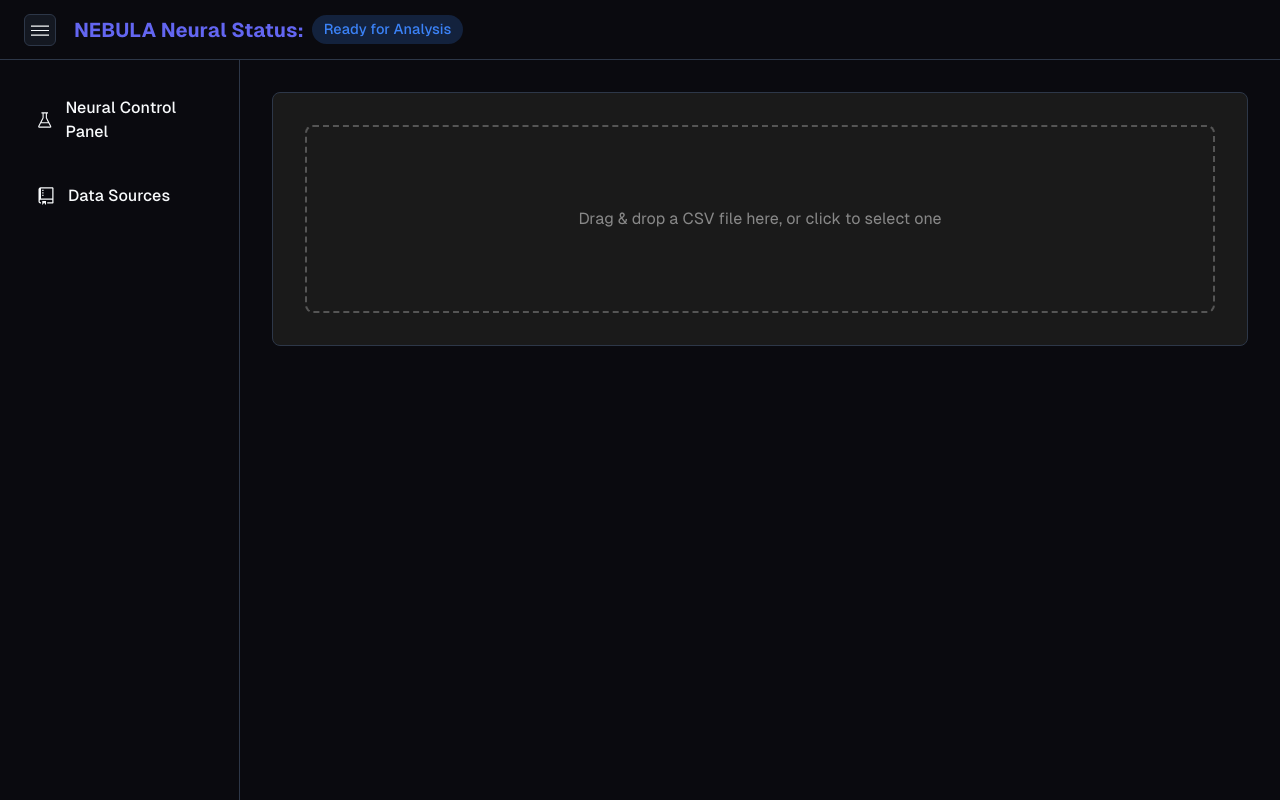
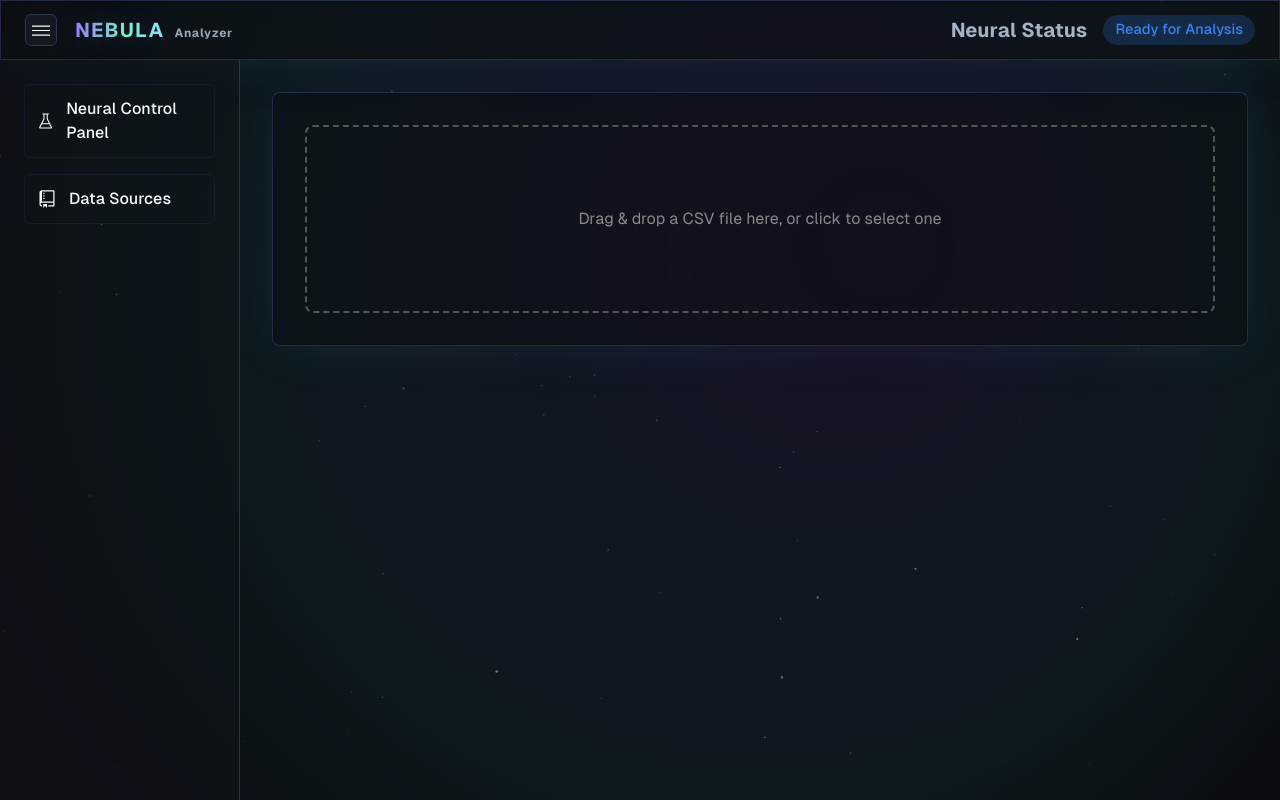
Before and after one commit to shobith-s/nebula-analyzer, a React (Vite) app in the folder frontend/: page / in a window 1280 px wide. Built offline with nearby package versions, Linux system fonts and the light colour scheme.

Commit message:
Adjusting the result panel and input panel

```diff
--- a/frontend/src/App.css
+++ b/frontend/src/App.css
@@ -628,3 +628,186 @@ th {
 .sidebar-toggle:hover {
   border-color: var(--nebula-purple);
 }
+
+/* ===== Cosmic Theme Layers ===== */
+.app-container {
+  position: relative;
+  isolation: isolate;
+}
+
+.bg-canvas {
+  position: fixed;
+  inset: 0;
+  z-index: 0;
+  pointer-events: none;
+  opacity: 0.85;
+  mix-blend-mode: screen;
+}
+
+.header,
+.sidebar,
+.main-canvas,
+.card,
+.panel {
+  position: relative;
+  z-index: 1;
+}
+
+/* Glass & holo styles */
+.glass {
+  background: rgba(15, 17, 21, 0.55);
+  backdrop-filter: blur(12px) saturate(120%);
+  -webkit-backdrop-filter: blur(12px) saturate(120%);
+}
+
+.holo-border {
+  border: 1px solid rgba(120, 140, 255, 0.22);
+  box-shadow:
+    0 0 0 1px rgba(0, 0, 0, 0.3) inset,
+    0 8px 40px rgba(40, 200, 150, 0.06),
+    0 0 60px rgba(110, 60, 220, 0.08);
+}
+
+/* Brand */
+.brand {
+  display: flex;
+  align-items: baseline;
+  gap: 10px;
+  margin-right: 12px;
+}
+
+.brand-core {
+  font-weight: 800;
+  letter-spacing: 0.06em;
+  background: linear-gradient(90deg, #9d7bff 0%, #7ef0c6 55%, #8de0ff 100%);
+  -webkit-background-clip: text;
+  background-clip: text;
+  color: transparent;
+  text-shadow: 0 0 30px rgba(125, 200, 255, 0.25);
+}
+
+.brand-sub {
+  color: #a9b7c9;
+  font-size: 12px;
+  letter-spacing: .05em;
+  opacity: .9;
+}
+
+.header-spacer {
+  flex: 1;
+}
+
+.header-label {
+  color: #a6b3c6;
+  margin-right: 8px;
+}
+
+/* Sidebar rail */
+.sidebar {
+  background: rgba(18, 20, 26, 0.55);
+}
+
+.sidebar-link {
+  border: 1px solid rgba(120, 140, 255, 0.08);
+}
+
+.sidebar-link:hover {
+  background: rgba(99, 102, 241, 0.15);
+}
+
+/* Quick actions */
+.quick-actions {
+  display: flex;
+  flex-wrap: wrap;
+  gap: 8px;
+  margin-bottom: 6px;
+}
+
+.chip {
+  border-radius: 9999px;
+  padding: 6px 12px;
+  font-size: 12px;
+  border: 1px solid rgba(120, 140, 255, 0.24);
+  background: rgba(14, 16, 22, 0.6);
+  color: #dfe9ff;
+  cursor: pointer;
+  user-select: none;
+}
+
+.chip:disabled {
+  opacity: .6;
+  cursor: default;
+}
+
+.neon-chip:hover {
+  box-shadow: 0 0 0 2px rgba(26, 165, 121, 0.12), 0 0 18px rgba(26, 165, 121, 0.28);
+  border-color: rgba(26, 165, 121, 0.6);
+}
+
+/* Glance bar (KPIs) */
+.glance-bar {
+  display: grid;
+  grid-template-columns: repeat(3, 1fr);
+  gap: 8px;
+  margin-bottom: 6px;
+}
+
+.glance-card {
+  border: 1px dashed rgba(120, 140, 255, 0.24);
+  border-radius: 10px;
+  padding: 8px 10px;
+  background: rgba(16, 18, 24, 0.4);
+}
+
+.glance-card .k {
+  font-size: 11px;
+  color: #9fb0c9;
+  letter-spacing: .04em;
+}
+
+.glance-card .v {
+  font-size: 18px;
+  font-weight: 700;
+  color: #e9f4ff;
+}
+
+/* Results card look & tabs header */
+.results-header {
+  display: flex;
+  align-items: center;
+  gap: 8px;
+  padding: 4px 4px 10px 2px;
+  border-bottom: 1px dashed rgba(255, 255, 255, 0.08);
+  color: #dfe8f6;
+  position: sticky;
+  top: 0;
+  background: rgba(14, 16, 22, 0.6);
+  backdrop-filter: blur(8px);
+}
+
+.pill {
+  font-size: 11px;
+  border-radius: 9999px;
+  padding: 2px 8px;
+  border: 1px solid #2d3748;
+}
+
+.pill-live {
+  color: #7bf0c9;
+  border-color: #1f8f6b;
+  background: rgba(26, 165, 121, .08);
+}
+
+/* Console tweaks on glass */
+.console-window {
+  background: rgba(10, 12, 16, 0.65);
+  border: 1px solid rgba(120, 140, 255, 0.18);
+  box-shadow: inset 0 0 0 1px rgba(0, 0, 0, 0.3);
+  border-radius: 12px;
+}
+
+/* Ensure main panels look glassy */
+.panel,
+.card {
+  background: rgba(15, 17, 21, 0.52);
+}
--- a/frontend/src/App.tsx
+++ b/frontend/src/App.tsx
@@ -3,6 +3,7 @@ import './App.css';
 import Header from './components/Header';
 import Sidebar from './components/Sidebar';
 import MainCanvas from './components/MainCanvas';
+import BackgroundFX from './components/BackgroundFX';
 import { type AIStatus } from './types';
 
 function App() {
@@ -11,6 +12,10 @@ function App() {
 
   return (
     <div className={`app-container ${sidebarOpen ? 'sidebar-open' : 'sidebar-collapsed'}`}>
+      {/* cosmic background layer */}
+      <BackgroundFX />
+
+      {/* app layers */}
       <Header
         status={aiStatus}
         onToggleSidebar={() => setSidebarOpen((s) => !s)}
--- /dev/null
+++ b/frontend/src/components/BackgroundFX.tsx
@@ -0,0 +1,81 @@
+import React, { useEffect, useRef } from 'react';
+
+const BackgroundFX: React.FC = () => {
+  const ref = useRef<HTMLCanvasElement | null>(null);
+
+  useEffect(() => {
+    const canvas = ref.current!;
+    const ctx = canvas.getContext('2d')!;
+    let raf = 0;
+
+    const DPR = Math.min(window.devicePixelRatio || 1, 2);
+    let W = 0, H = 0;
+
+    type Star = { x: number; y: number; z: number; r: number; tw: number };
+    let stars: Star[] = [];
+
+    const makeStars = () => {
+      const count = Math.round((W * H) / 9000); // density
+      stars = Array.from({ length: count }).map(() => ({
+        x: Math.random() * W,
+        y: Math.random() * H,
+        z: 0.3 + Math.random() * 0.7,       // depth
+        r: 0.4 + Math.random() * 1.2,       // radius
+        tw: Math.random() * Math.PI * 2,    // twinkle phase
+      }));
+    };
+
+    const resize = () => {
+      W = Math.floor(window.innerWidth * DPR);
+      H = Math.floor(window.innerHeight * DPR);
+      canvas.width = W;
+      canvas.height = H;
+      canvas.style.width = `${Math.floor(W / DPR)}px`;
+      canvas.style.height = `${Math.floor(H / DPR)}px`;
+      makeStars();
+    };
+
+    const draw = (t: number) => {
+      ctx.clearRect(0, 0, W, H);
+
+      // subtle nebula fog
+      const g = ctx.createRadialGradient(W * 0.7, H * 0.3, 10, W * 0.5, H * 0.4, Math.max(W, H) * 0.7);
+      g.addColorStop(0, 'rgba(90, 30, 160, 0.18)');
+      g.addColorStop(0.6, 'rgba(20, 180, 160, 0.10)');
+      g.addColorStop(1, 'rgba(0, 0, 0, 0)');
+      ctx.fillStyle = g;
+      ctx.fillRect(0, 0, W, H);
+
+      // stars
+      for (const s of stars) {
+        s.tw += 0.01;
+        const alpha = 0.35 + Math.sin(s.tw) * 0.25;
+        ctx.globalAlpha = alpha;
+        ctx.beginPath();
+        ctx.arc(s.x, s.y, s.r * s.z, 0, Math.PI * 2);
+        ctx.fillStyle = 'rgba(230,240,255,0.9)';
+        ctx.fill();
+
+        // gentle parallax drift
+        s.x += (0.02 + 0.06 * s.z);
+        if (s.x > W + 5) s.x = -5;
+      }
+
+      ctx.globalAlpha = 1;
+      raf = requestAnimationFrame(draw);
+    };
+
+    resize();
+    window.addEventListener('resize', resize);
+    raf = requestAnimationFrame(draw);
+
+    return () => {
+      cancelAnimationFrame(raf);
+      window.removeEventListener('resize', resize);
+    };
+  }, []);
+
+  return <canvas ref={ref} className="bg-canvas" aria-hidden="true" />;
+};
+
+export default BackgroundFX;
--- a/frontend/src/components/Header.tsx
+++ b/frontend/src/components/Header.tsx
@@ -12,30 +12,20 @@ interface HeaderProps {
 const Header: React.FC<HeaderProps> = ({ status, onToggleSidebar, sidebarOpen }) => {
   const getStatusText = () => {
     switch (status) {
-      case 'thinking':
-        return 'Thinking...';
-      case 'success':
-        return 'Insight Generated';
-      case 'error':
-        return 'Error Occurred';
-      case 'idle':
-      default:
-        return 'Ready for Analysis';
+      case 'thinking': return 'Thinking...';
+      case 'success':  return 'Insight Generated';
+      case 'error':    return 'Error Occurred';
+      default:         return 'Ready for Analysis';
     }
   };
 
   const pulseVariants = {
-    pulsing: {
-      scale: [1, 1.05, 1],
-      opacity: [0.7, 1, 0.7],
-      transition: { duration: 1.5, repeat: Infinity, ease: 'easeInOut' }
-    },
+    pulsing: { scale: [1, 1.05, 1], opacity: [0.7, 1, 0.7], transition: { duration: 1.5, repeat: Infinity, ease: 'easeInOut' } },
     idle: { scale: 1, opacity: 1 }
   };
 
   return (
-    <header className="header">
-      {/* Sidebar toggle */}
+    <header className="header glass holo-border">
       <button
         className="sidebar-toggle"
         onClick={onToggleSidebar}
@@ -45,9 +35,14 @@ const Header: React.FC<HeaderProps> = ({ status, onToggleSidebar, sidebarOpen })
         <VscMenu size={18} />
       </button>
 
-      <span>NEBULA Neural Status:</span>
+      <div className="brand">
+        <span className="brand-core">NEBULA</span>
+        <span className="brand-sub">Analyzer</span>
+      </div>
 
-      {/* Status chip with pulse when thinking */}
+      <div className="header-spacer" />
+
+      <span className="header-label">Neural Status</span>
       <motion.div
         className={`status-indicator ${status}`}
         variants={pulseVariants}
--- a/frontend/src/components/MainCanvas.tsx
+++ b/frontend/src/components/MainCanvas.tsx
@@ -10,11 +10,8 @@ import ResultsPanel from './ResultsPanel';
 
 import { type AIStatus, type Message } from '../types';
 
-interface MainCanvasProps {
-  setAiStatus: (status: AIStatus) => void;
-}
+interface MainCanvasProps { setAiStatus: (status: AIStatus) => void; }
 
-// Types for the health report
 interface ColumnProfile {
   column_name: string;
   data_type: string;
@@ -38,59 +35,46 @@ function MainCanvas({ setAiStatus }: MainCanvasProps) {
   const [messages, setMessages] = useState<Message[]>([]);
   const [isLoading, setIsLoading] = useState(false);
   const [modelChoice, setModelChoice] = useState<'gemini' | 'local'>('gemini');
-  const [outputs, setOutputs] = useState<any[]>([]); // results from backend (tables, heatmaps, etc.)
+  const [outputs, setOutputs] = useState<any[]>([]);
   const [newBadge, setNewBadge] = useState(false);
 
-  const cardVariants = {
-    hidden: { opacity: 0, y: 20 },
-    visible: { opacity: 1, y: 0, transition: { duration: 0.5 } },
-  };
+  const cardVariants = { hidden: { opacity: 0, y: 20 }, visible: { opacity: 1, y: 0, transition: { duration: 0.5 } } };
 
   const lastInsight = useMemo(() => {
-    for (let i = messages.length - 1; i >= 0; i--) {
-      if (messages[i].sender === 'ai') return messages[i].text;
-    }
+    for (let i = messages.length - 1; i >= 0; i--) if (messages[i].sender === 'ai') return messages[i].text;
     return null;
   }, [messages]);
 
-  // Build quick actions based on known headers
   const quickActions = useMemo(() => {
     const lower = new Set(headers.map(h => h.toLowerCase()));
     const has = (name: string) => lower.has(name.toLowerCase());
-
     const actions: { label: string; query: string }[] = [
       { label: 'Summary', query: 'summary' },
       { label: 'Correlation', query: 'correlation heatmap' },
     ];
-
-    if (has('Department')) {
-      actions.push({ label: 'Count by Department', query: 'count by Department' });
-    }
-    if (has('Salary')) {
-      actions.push({ label: 'Top 5 by Salary', query: 'top 5 rows by Salary' });
-    }
-    if (has('Salary') && has('Department')) {
-      actions.push({ label: 'Mean Salary by Department', query: 'mean Salary by Department' });
-    }
-    if (has('PerformanceScore') && has('Department')) {
-      actions.push({
-        label: 'Count Dept (Score ≥ 4.5)',
-        query: 'count by Department where PerformanceScore >= 4.5',
-      });
-    }
+    if (has('Department')) actions.push({ label: 'Count by Department', query: 'count by Department' });
+    if (has('Salary')) actions.push({ label: 'Top 5 by Salary', query: 'top 5 rows by Salary' });
+    if (has('Salary') && has('Department')) actions.push({ label: 'Mean Salary by Department', query: 'mean Salary by Department' });
+    if (has('PerformanceScore') && has('Department')) actions.push({ label: 'Count Dept (Score ≥ 4.5)', query: 'count by Department where PerformanceScore >= 4.5' });
     return actions;
   }, [headers]);
 
+  const glance = useMemo(() => {
+    if (!rawData || !headers) return null;
+    const rows = rawData.length;
+    const cols = headers.length;
+    const missing = healthReport
+      ? healthReport.column_profiles.reduce((s, c) => s + (c.missing_values || 0), 0)
+      : 0;
+    const denom = Math.max(rows * cols, 1);
+    const missPct = (missing / denom) * 100;
+    return { rows, cols, missPct };
+  }, [rawData, headers, healthReport]);
+
   const handleFileParsed = async (data: string[][], hdrs: string[], name: string) => {
-    setRawData(data);
-    setHeaders(hdrs);
-    setFileName(name);
-    setView('profile');
-
+    setRawData(data); setHeaders(hdrs); setFileName(name); setView('profile');
     try {
-      const response = await axios.post('http://127.0.0.1:8000/profile-data', {
-        tabular_data: [hdrs, ...data],
-      });
+      const response = await axios.post('http://127.0.0.1:8000/profile-data', { tabular_data: [hdrs, ...data] });
       setHealthReport(response.data);
     } catch (error) {
       console.error('Failed to profile data:', error);
@@ -100,120 +84,86 @@ function MainCanvas({ setAiStatus }: MainCanvasProps) {
   };
 
   const proceedToAnalysis = (choices: CleaningChoices) => {
-    setCleaningChoices(choices);
-    setView('analysis');
-    setMessages([
-      {
-        sender: 'ai',
-        text: `Successfully loaded and profiled ${fileName}. Cleaning plan approved.\nAsk a question to generate insights…`,
-      },
-    ]);
-    setOutputs([]);
-    setNewBadge(false);
+    setCleaningChoices(choices); setView('analysis'); setOutputs([]); setNewBadge(false);
+    setMessages([{ sender: 'ai', text: `Successfully loaded and profiled ${fileName}. Cleaning plan approved.\nAsk a question to generate insights…` }]);
   };
 
   const handleSendMessage = async (query: string) => {
     if (!rawData || !headers) return;
+    setMessages(prev => [...prev, { sender: 'user', text: query }]);
+    setIsLoading(true); setAiStatus('thinking');
 
-    setMessages(prev => [...prev, { sender: 'user', text: query }]);
-    setIsLoading(true);
-    setAiStatus('thinking');
-
-    const payload = {
-      tabular_data: [headers, ...rawData],
-      message: query,
-      model_choice: modelChoice,
-      narrative_mode: 'hybrid',
-      // cleaning choices already applied server-side if needed
-    };
+    const payload = { tabular_data: [headers, ...rawData], message: query, model_choice: modelChoice, narrative_mode: 'hybrid' };
 
     try {
       const { data } = await axios.post('http://127.0.0.1:8000/chat', payload);
       const insight = data?.outputs?.[0]?.data?.markdown ?? 'Done.';
       setMessages(prev => [...prev, { sender: 'ai', text: insight }]);
-
-      // keep all payloads except the first Insight text block
-      const rest = (data?.outputs || []).filter(
-        (o: any) => !(o.type === 'text' && o.title === 'Insight')
-      );
+      const rest = (data?.outputs || []).filter((o: any) => !(o.type === 'text' && o.title === 'Insight'));
       setOutputs(rest);
-
-      // flash "new" badge briefly
-      setNewBadge(true);
-      window.setTimeout(() => setNewBadge(false), 2500);
-
+      setNewBadge(true); window.setTimeout(() => setNewBadge(false), 2500);
       setAiStatus('success');
     } catch (err: unknown) {
-      const msg =
-        axios.isAxiosError(err) && err.response
-          ? `Error from server: ${err.response.data.detail}`
-          : 'Sorry, an error occurred while talking to the brain.';
+      const msg = axios.isAxiosError(err) && err.response ? `Error from server: ${err.response.data.detail}` : 'Sorry, an error occurred while talking to the brain.';
       setMessages(prev => [...prev, { sender: 'ai', text: msg }]);
       setAiStatus('error');
-    } finally {
-      setIsLoading(false);
-    }
+    } finally { setIsLoading(false); }
   };
 
-  const handleQuickAction = (query: string) => {
-    if (!isLoading) handleSendMessage(query);
-  };
+  const handleQuickAction = (query: string) => { if (!isLoading) handleSendMessage(query); };
 
   return (
     <main className="main-canvas">
       {view === 'upload' && (
-        <motion.div className="card" variants={cardVariants} initial="hidden" animate="visible">
+        <motion.div className="card glass holo-border" variants={cardVariants} initial="hidden" animate="visible">
           <FileUploadZone onFileParsed={handleFileParsed} />
         </motion.div>
       )}
 
       {view === 'profile' && (
-        <DataHealthReport report={healthReport} fileName={fileName} onProceed={proceedToAnalysis} />
+        <div className="card glass holo-border">
+          <DataHealthReport report={healthReport} fileName={fileName} onProceed={proceedToAnalysis} />
+        </div>
       )}
 
       {view === 'analysis' && (
         <div className="analysis-grid">
-          {/* LEFT: console panel (sticky) */}
-          <div className="panel panel-sticky">
+          {/* LEFT PANEL */}
+          <div className="panel panel-sticky glass holo-border">
             <div className="model-selector">
               <span>Select AI Engine:</span>
-              <label>
-                <input
-                  type="radio"
-                  value="gemini"
-                  checked={modelChoice === 'gemini'}
-                  onChange={() => setModelChoice('gemini')}
-                />{' '}
-                Gemini API (Cloud)
-              </label>
-              <label>
-                <input
-                  type="radio"
-                  value="local"
-                  checked={modelChoice === 'local'}
-                  onChange={() => setModelChoice('local')}
-                />{' '}
-                GPT-Neo (Local)
-              </label>
+              <label><input type="radio" value="gemini" checked={modelChoice === 'gemini'} onChange={() => setModelChoice('gemini')} /> Gemini API (Cloud)</label>
+              <label><input type="radio" value="local" checked={modelChoice === 'local'} onChange={() => setModelChoice('local')} /> GPT-Neo (Local)</label>
             </div>
 
             {/* Quick actions */}
-            {quickActions.length > 0 && (
-              <div className="quick-actions" style={{ display: 'flex', flexWrap: 'wrap', gap: '8px' }}>
-                {quickActions.map((a, idx) => (
-                  <button
-                    key={idx}
-                    onClick={() => handleQuickAction(a.query)}
-                    disabled={isLoading || !rawData}
-                    title={a.query}
-                  >
-                    {a.label}
-                  </button>
-                ))}
+            <div className="quick-actions">
+              {quickActions.map((a, idx) => (
+                <button key={idx} onClick={() => handleQuickAction(a.query)} disabled={isLoading || !rawData} title={a.query} className="chip neon-chip">
+                  {a.label}
+                </button>
+              ))}
+            </div>
+
+            {/* Glance KPIs */}
+            {glance && (
+              <div className="glance-bar">
+                <div className="glance-card">
+                  <div className="k">Rows</div>
+                  <div className="v">{glance.rows.toLocaleString()}</div>
+                </div>
+                <div className="glance-card">
+                  <div className="k">Columns</div>
+                  <div className="v">{glance.cols}</div>
+                </div>
+                <div className="glance-card">
+                  <div className="k">Missing</div>
+                  <div className="v">{glance.missPct.toFixed(1)}%</div>
+                </div>
               </div>
             )}
 
-            {/* Sticky latest insight header */}
+            {/* Sticky latest insight */}
             {lastInsight && (
               <div className="insight-sticky">
                 <div className="insight-title">Latest Insight</div>
@@ -224,14 +174,12 @@ function MainCanvas({ setAiStatus }: MainCanvasProps) {
             {/* Console */}
             <div className="console-container">
               <ChatWindow messages={messages} />
-              <div className="console-input">
-                <ChatInput onSendMessage={handleSendMessage} isLoading={isLoading} disabled={!rawData} />
-              </div>
+              <div className="console-input"><ChatInput onSendMessage={handleSendMessage} isLoading={isLoading} disabled={!rawData} /></div>
             </div>
           </div>
 
-          {/* RIGHT: results (heatmaps, tables, notes) */}
-          <div className="panel results-panel-scroll">
+          {/* RIGHT PANEL */}
+          <div className="panel results-panel-scroll glass holo-border">
             <div className="results-header">
               <span>Results</span>
               {newBadge ? <span className="pill pill-live">● new</span> : null}
```
